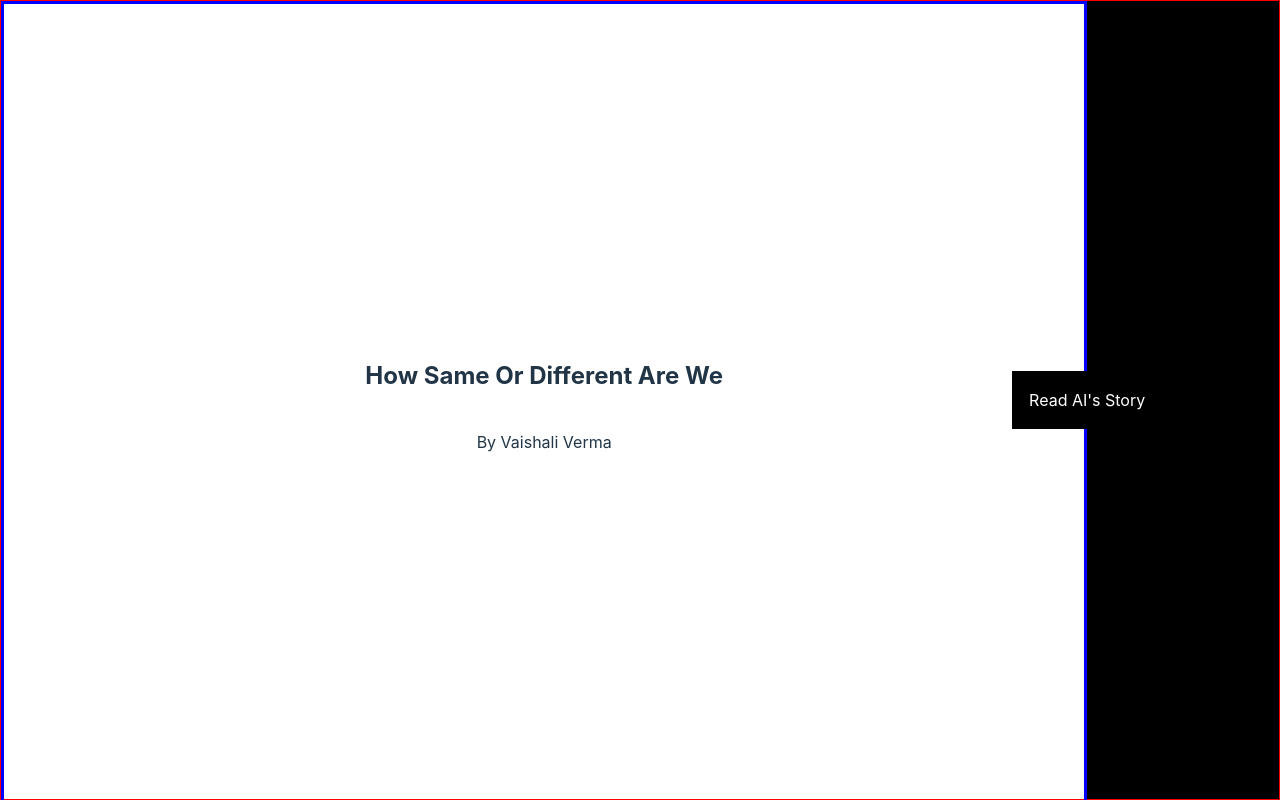
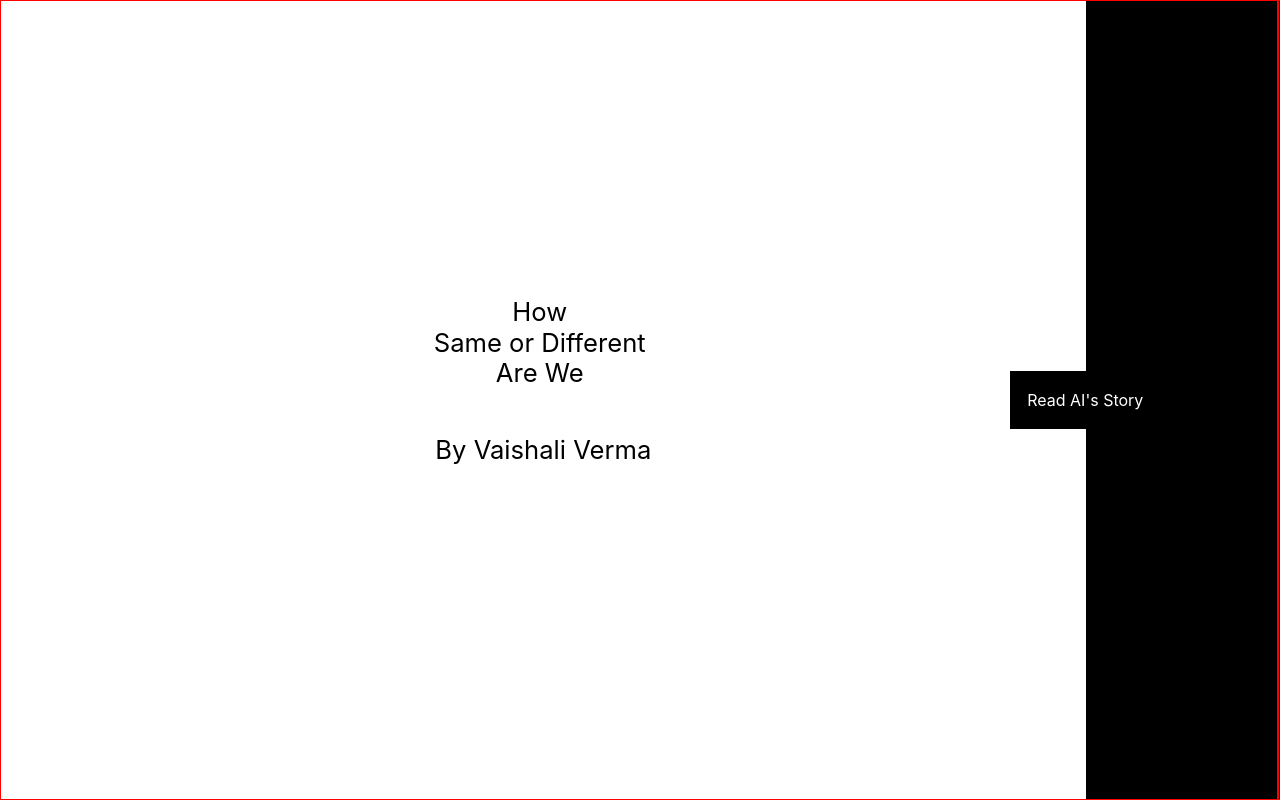
Before and after one commit to vaishalivr/How-Same-Or-Different-Are-We-Humans, a Svelte app: page / in a window 1280 px wide. Shown: the top 800 px of the page. Built offline with nearby package versions, Linux system fonts and the light colour scheme.

Commit message:
split-both-title-components

```diff
--- a/src/App.svelte
+++ b/src/App.svelte
@@ -1,5 +1,6 @@
 <script>
-  import StoryOne from "./components/StoryOne.svelte";
+  import StoryOneTitle from "./components/StoryOneTitle.svelte";
+  import StoryTwoTitle from "./components/StoryTwoTitle.svelte";
 
   let currentPage = 0;
 
@@ -22,10 +23,7 @@
   <div class="main-container">
     <div class="story-one">
       <div class="main-story-one">
-        <div class="title">
-          <h2>How Same Or Different Are We</h2>
-          <p>By Vaishali Verma</p>
-        </div>
+        <StoryOneTitle />
       </div>
       <div class="button-of-story-one">
         <button
@@ -47,10 +45,11 @@
         >
       </div>
       <div class="main-story-two">
-        <div class="title">
+        <StoryTwoTitle />
+        <!-- <div class="title">
           <h2>How Same Or Different Are Humans</h2>
           <p>By ChatGPT and Claude</p>
-        </div>
+        </div> -->
       </div>
     </div>
   </div>
@@ -99,12 +98,4 @@
     margin-left: 12rem;
     position: absolute;
   }
-  .title {
-    border: 3px solid blue;
-    height: 100vh;
-    display: flex;
-    flex-direction: column;
-    align-items: center;
-    justify-content: center;
-  }
 </style>
--- /dev/null
+++ b/src/components/StoryOneTitle.svelte
@@ -0,0 +1,19 @@
+<div class="title">
+  <svg width="100%" height="100%">
+    <text x="50%" y="40%" text-anchor="middle">
+      <tspan x="50%" dy="0em">How</tspan>
+      <tspan x="50%" dy="1.2em">Same or Different</tspan>
+      <tspan x="50%" dy="1.2em">Are We</tspan>
+      <tspan x="50%" dy="3em">By Vaishali Verma</tspan>
+    </text>
+  </svg>
+</div>
+
+<style>
+  .title {
+    height: 100vh;
+  }
+  svg text {
+    font-size: 2vw;
+  }
+</style>
--- /dev/null
+++ b/src/components/StoryTwoTitle.svelte
@@ -0,0 +1,21 @@
+<div class="title">
+  <h2>
+    How <br />
+    Same Or Different <br />
+    Are Humans
+  </h2>
+  <p>By ChatGPT and Claude</p>
+</div>
+
+<style>
+  .title {
+    height: 100vh;
+    width: 100vw;
+    border: 3px solid blue;
+    display: flex;
+    align-items: center;
+    justify-content: center;
+    flex-direction: column;
+    text-align: center;
+  }
+</style>
```
Also changed, not shown: src/components/StoryOne.svelte (added).
